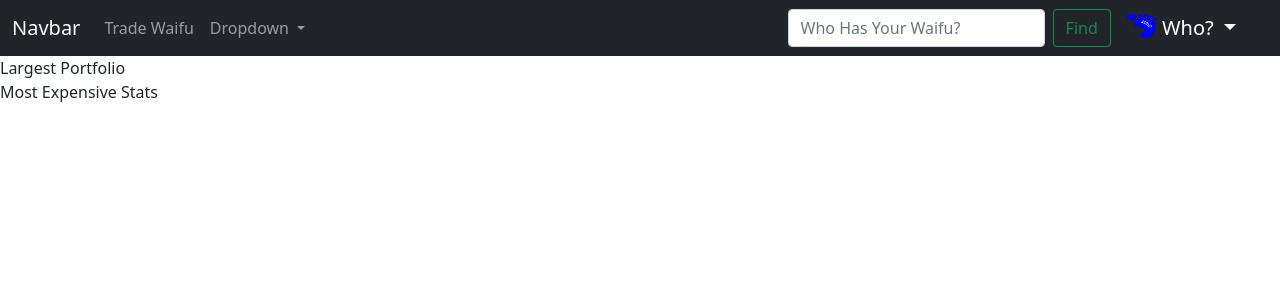
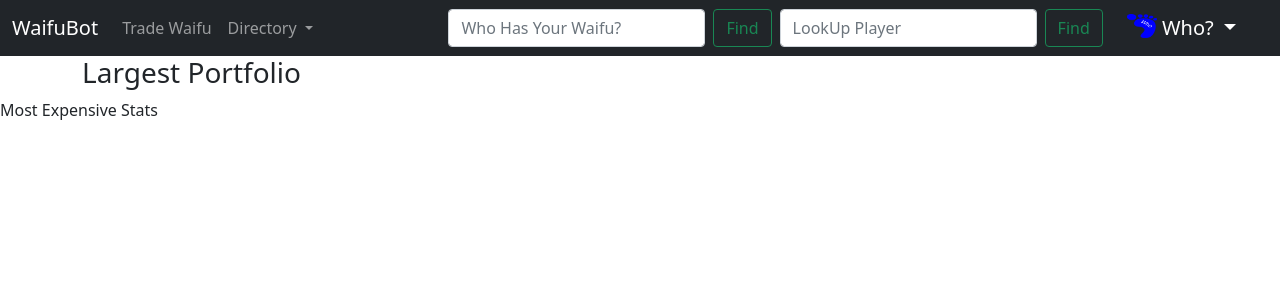
Before and after one commit to collectThemWaifus/waifubot-sagg, a Flask app: template src/templates/index.html in a window 1280 px wide. Shown: the top 300 px of the page. Run offline with Flask 2, Linux system fonts and the light colour scheme; the template is opened without the code that fills it, so the values that code supplies are empty; parts of the project's set-up code (start-up, migrations or seed data) failed here and were passed over; some libraries are stand-ins or nearby versions.

Commit message:
Added some HTML

```diff
--- a/src/templates/base.html
+++ b/src/templates/base.html
@@ -7,7 +7,7 @@
 
 <nav class="navbar  navbar-expand-lg navbar navbar-dark bg-dark">
   <div class="container-fluid">
-    <a class="navbar-brand" href="#">Navbar</a>
+    <a class="navbar-brand" href="#">WaifuBot</a>
     <button
       class="navbar-toggler"
       type="button"
@@ -33,13 +33,11 @@
             data-bs-toggle="dropdown"
             aria-expanded="false"
           >
-            Dropdown
+            Directory
           </a>
           <ul class="dropdown-menu" aria-labelledby="navbarDropdown">
-            <li><a class="dropdown-item" href="#">Action</a></li>
-            <li><a class="dropdown-item" href="#">Another action</a></li>
-            <li><hr class="dropdown-divider" /></li>
-            <li><a class="dropdown-item" href="#">Something else here</a></li>
+            <li><a class="dropdown-item" href="#">Player</a></li>
+            <li><a class="dropdown-item" href="#">Waifu</a></li>
           </ul>
         </li>
       </ul>
@@ -50,7 +48,16 @@
           placeholder="Who Has Your Waifu?"
           aria-label="Search"
         />
-        <button class="btn btn-outline-success" type="submit">Find</button>
+        <button class="btn btn-outline-success me-2" type="submit">Find</button>
+      </form>
+      <form class="d-flex">
+        <input
+          class="form-control me-2"
+          type="search"
+          placeholder="LookUp Player"
+          aria-label="Search"
+        />
+        <button class="btn btn-outline-success me-2" type="submit">Find</button>
       </form>
       <div class="nav-item dropdown">
       {% if authorized %}
@@ -72,7 +79,7 @@
           {{ user.name }}
         </a>
         <ul class="dropdown-menu" aria-labelledby="navbarDropdown">
-          <li><a class="dropdown-item" href="#">Action</a></li>
+          <li><a class="dropdown-item" href="#">Wishlist</a></li>
           <li><a class="dropdown-item" href="#">Another action</a></li>
           <li><hr class="dropdown-divider" /></li>
           <li><a class="dropdown-item" href="#">Something else here</a></li>
--- a/src/templates/index.html
+++ b/src/templates/index.html
@@ -3,7 +3,6 @@
 
 {% block content %}
 
-    Largest Portfolio
     {% include 'leaderboard.html' %}
 
     Most Expensive
--- a/src/templates/leaderboard.html
+++ b/src/templates/leaderboard.html
@@ -1,5 +1,8 @@
 
 <div class="container">
+    <div class="row">
+        <h3>Largest Portfolio</h3>
+    </div>
     <div class=" row justify-content-md-center">
         {% for player in listPlayers %}
         <div class="card" style="width: 9rem">
```
